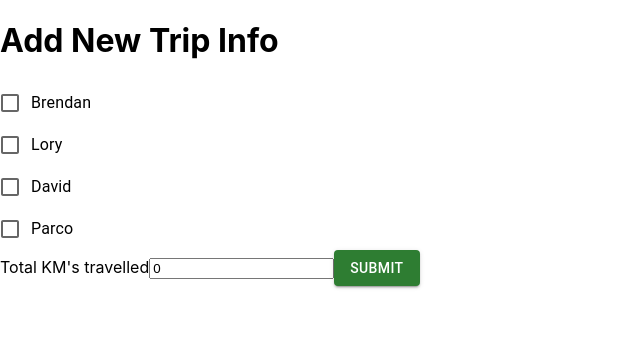
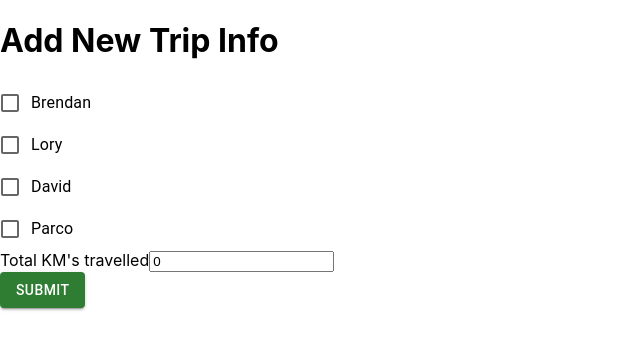
Before and after one commit to woobrendan/Fuel_Splitter, a React (Create React App) app in the folder fuel_splitter/: page / in a window 1280 px wide. Shown: the top 350 px of the page, without its empty margins (0-640 px from the left). Built offline with nearby package versions, Linux system fonts and the light colour scheme.

Commit message:
wrap lable and input inside div newTrip__input

```diff
--- a/fuel_splitter/src/components/NewTrip.tsx
+++ b/fuel_splitter/src/components/NewTrip.tsx
@@ -31,6 +31,7 @@ const NewTrip: React.FC<Props> = ({ handleAdd }) => {
         <FormControlLabel control={<Checkbox />} label="David" />
         <FormControlLabel control={<Checkbox />} label="Parco" />
       </FormGroup>
+      <div className="newTrip__input">
         <label>Total KM's travelled</label>
         <input
           placeholder="Enter Total KM's travelled"
@@ -41,6 +42,7 @@ const NewTrip: React.FC<Props> = ({ handleAdd }) => {
             setTripInfo((prev) => ({ ...prev, totalKM: Number(target.value) }));
           }}
         />
+      </div>
       <Button variant="contained" color="success">
         Submit
       </Button>
```
Lines whose indentation alone changed are shown as unchanged.
